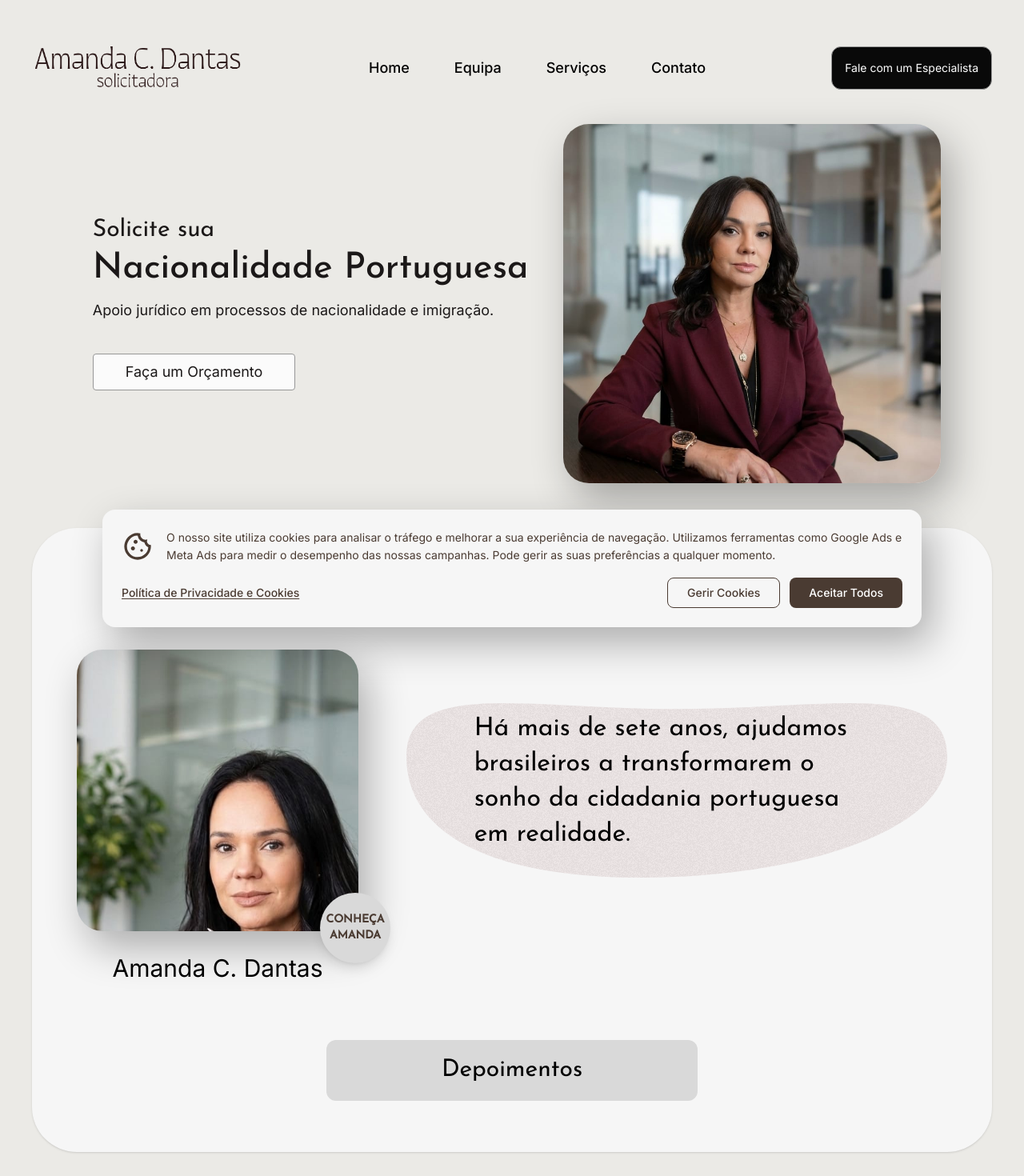
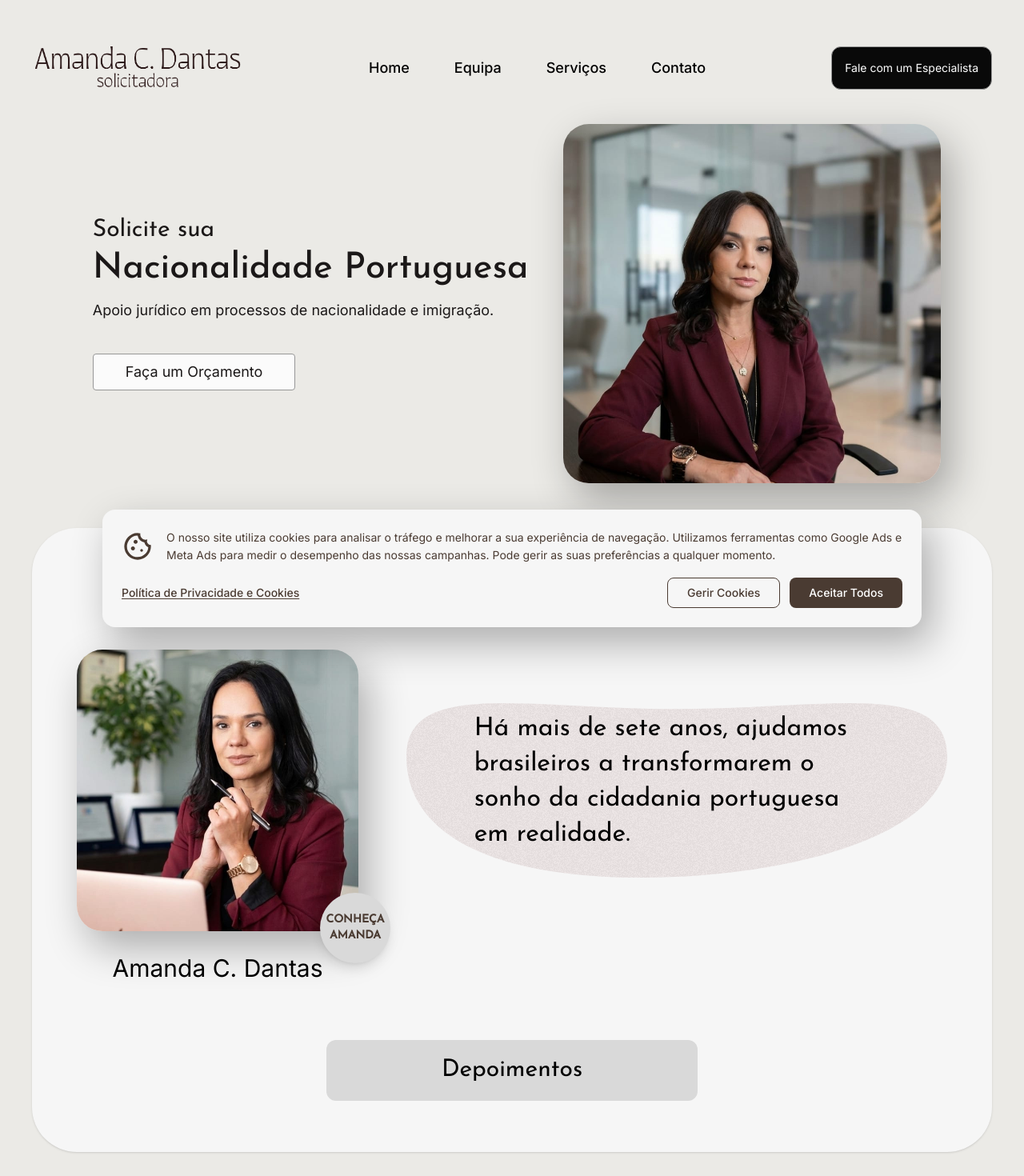
Before and after one commit to mateusabreucn/nacionalidade-portuguesa, a Next.js app: page / in a window 1280 px wide. Shown: the top 1470 px of the page at 80% size. Built offline with nearby package versions, Linux system fonts and the light colour scheme.

Commit message:
refactor: centralizando novas imagens

```diff
--- a/app/components/Equipa/CardFoto.tsx
+++ b/app/components/Equipa/CardFoto.tsx
@@ -12,8 +12,8 @@ export default function CardFoto({ src, nome, bigger }: CardFotoProps) {
     : "aspect-square rounded-full lg:aspect-square lg:rounded-4xl";
 
   const imageClasses = bigger
-    ? "object-cover object-[50%_23%] lg:origin-[50%_35%] lg:scale-150"
-    : "object-cover";
+    ? "object-cover object-center"
+    : "object-cover object-center";
 
   const nameClasses = bigger
     ? "text-sm sm:text-xl md:text-2xl xl:text-3xl 2xl:text-4xl 3xl:text-[2.5rem] 4xl:text-5xl lg:absolute lg:-bottom-12 xl:-bottom-16"
--- a/app/components/Hero/HeroImage.tsx
+++ b/app/components/Hero/HeroImage.tsx
@@ -16,8 +16,7 @@ export default function HeroImage() {
         src="/Hero - Amanda.jpeg"
         alt="Imagem de Amanda Dantas"
         fill
-        className="object-cover scale-108 lg:scale-100"
-        style={{ objectPosition: "50% 60%" }}
+        className="object-cover object-center"
         priority
       />
     </div>
```
